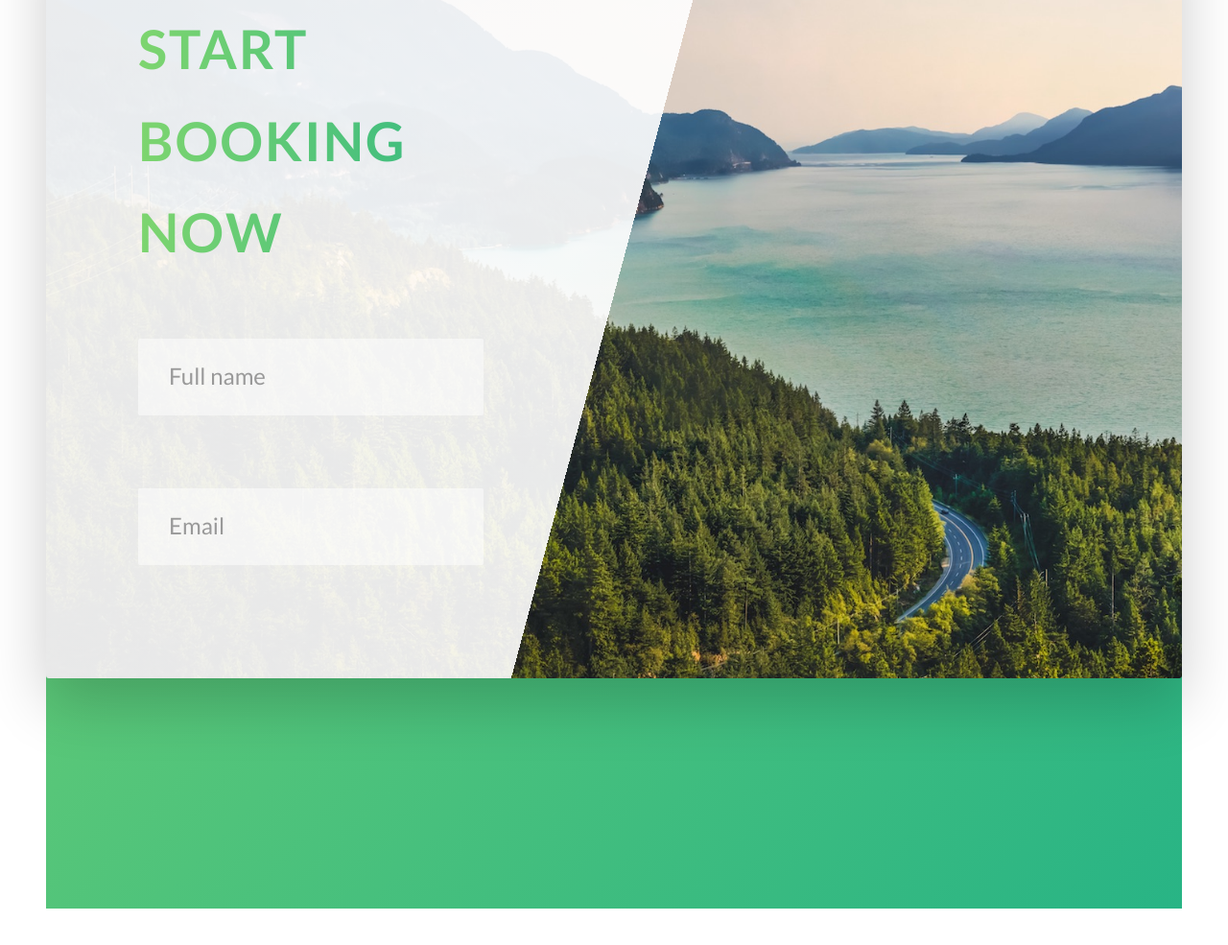
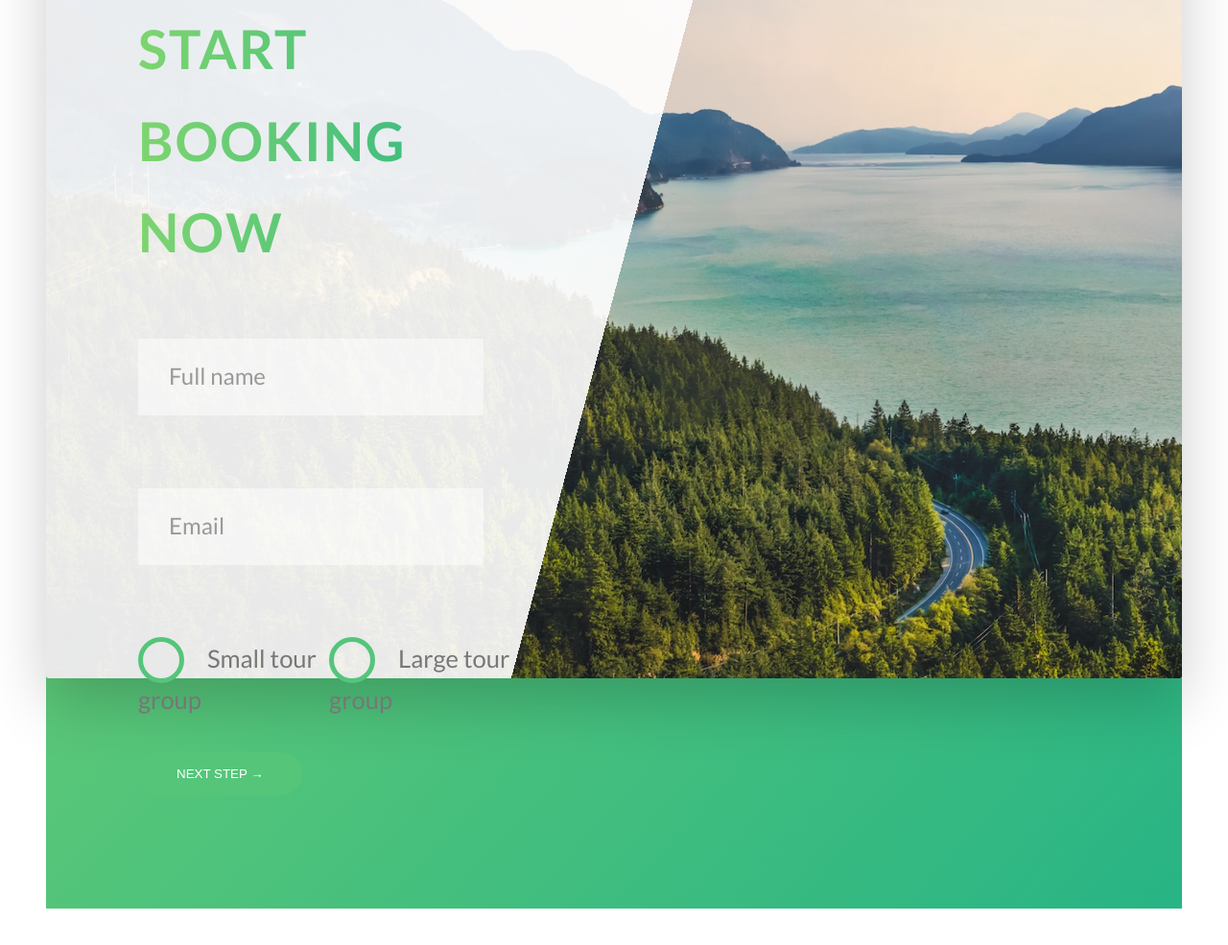
Before and after one commit to Gcorporation/Natours, a website: page index.html in a window 1280 px wide. Shown: the part 8330-9315 px from the top of the page at 96% size. Drawn offline with Linux system fonts and the light colour scheme.

Commit message:
Building the Booking section - Part 3

```diff
--- a/index.html
+++ b/index.html
@@ -265,6 +265,26 @@
                                     <input type="email" class="form__input" placeholder="Email" id="email" required>
                                     <label for="email" class="form__label">Email Address</label>
                                 </div>
+
+                                <div class="form__group">
+                                    <div class="form__radio-group">
+                                        <input type="radio" class="form__radio-input" id="small" name="size">
+                                        <label for="small" class="form__radio-label">
+                                            <span class="form__radio-button"></span>
+                                            Small tour group
+                                        </label>
+                                    </div>
+                                    <div class="form__radio-group">
+                                        <input type="radio" class="form__radio-input" id="large" name="size">
+                                        <label for="large" class="form__radio-label">
+                                            <span class="form__radio-button"></span>
+                                            Large tour group
+                                        </label>
+                                    </div>
+                                </div>
+                                <div class="form__group">
+                                    <button class="btn btn-green">Next Step &rarr;</button>
+                                </div>
                             </form>
                         </div>
                     </div>
--- a/sass/components/_button.scss
+++ b/sass/components/_button.scss
@@ -1,4 +1,5 @@
 .btn {
+    &,
     &:link,
     &:visited {
         text-transform: uppercase;
@@ -8,6 +9,8 @@
         border-radius: 100px;
         transition: all .2s;
         position: relative;
+        border: none;
+        cursor: pointer;
     }
 
     &:hover {
--- a/sass/components/_form.scss
+++ b/sass/components/_form.scss
@@ -15,6 +15,7 @@
         border-bottom: 3px solid transparent;
         width: 90%;
         display: block;
+        transition: all .3s;
 
         &:focus {
             outline: none;
@@ -45,4 +46,50 @@
         visibility: hidden;
         transform: translateY(-4rem);
     }
+
+    &__radio-group {
+        width: 49%;
+        display: inline-block;
+    }
+
+    &__radio-input {
+        display: none;
+    }
+
+    &__radio-label {
+        font-size: $default-font-size;
+        cursor: pointer;
+        position: relative;
+        padding-left: 4.5rem;
+    }
+
+    &__radio-button {
+        height: 3rem;
+        width: 3rem;
+        border: 5px solid $color-primary;
+        border-radius: 50%;
+        display: inline-block;
+        position: absolute;
+        left: 0;
+        top: -.4rem;
+
+        &::after {
+            content: "";
+            display: block;
+            height: 1.3rem;
+            width: 1.3rem;
+            border-radius: 50%;
+            position: absolute;
+            top: 50%;
+            left: 50%;
+            transform: translate(-50%, -50%);
+            background-color: $color-primary;
+            opacity: 0;
+            transition: opacity .2s;
+        }
+    }
+
+    &__radio-input:checked ~ &__radio-label &__radio-button::after {
+        opacity: 1;
+    }
 }
```
Also changed, not shown: css/style.css.
